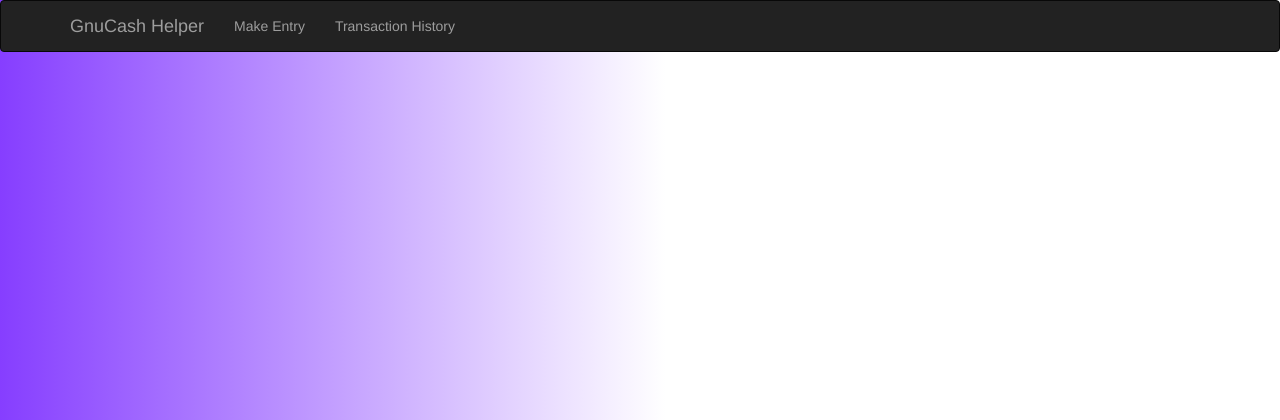
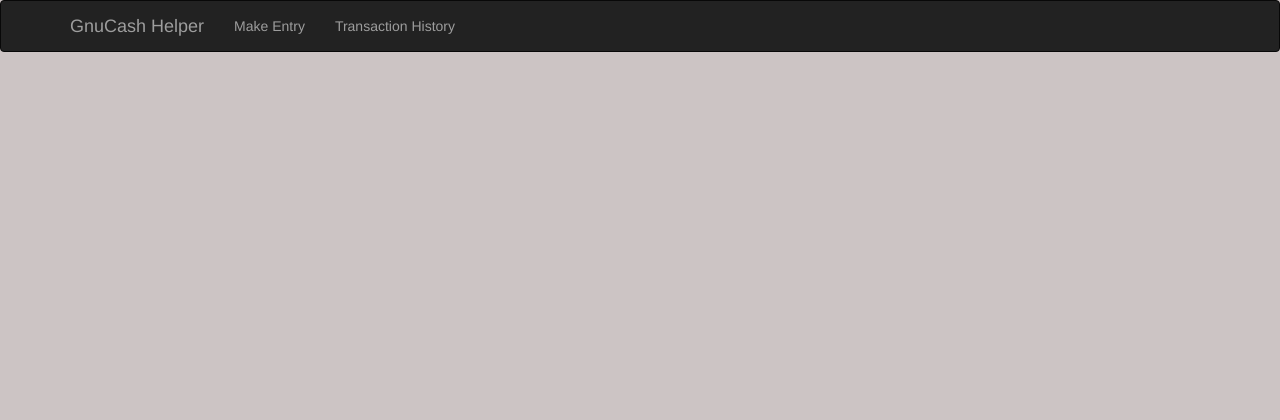
Before and after one commit to bxbrenden/gnucash-helper, a Python web app: template templates/base.html in a window 1280 px wide. Shown: the top 420 px of the page. Run offline with Jinja, Linux system fonts and the light colour scheme; the template is opened without the code that fills it, so the values that code supplies are empty; some libraries are stand-ins or nearby versions.

Commit message:
add gnucash colorscheme

```diff
--- a/static/stylin.css
+++ b/static/stylin.css
@@ -1,16 +1,11 @@
-body, html {
-  background: rgb(134,62,255);
-  background: linear-gradient(90deg, rgba(134,62,255,1) 0%, rgba(255,255,255,1) 52%);
-}
-
-.alert-success {
-  background-color: #18ecff;
+html, body {
+  background-color: #ccc4c4;
 }
 
 tr.evenrow {
-  background-color: #ffffff;
+  background-color: #f4fcdc;
 }
 
 tr.oddrow {
-  background-color: #dddddd;
+  background-color: #bcdcbc;
 }
```
